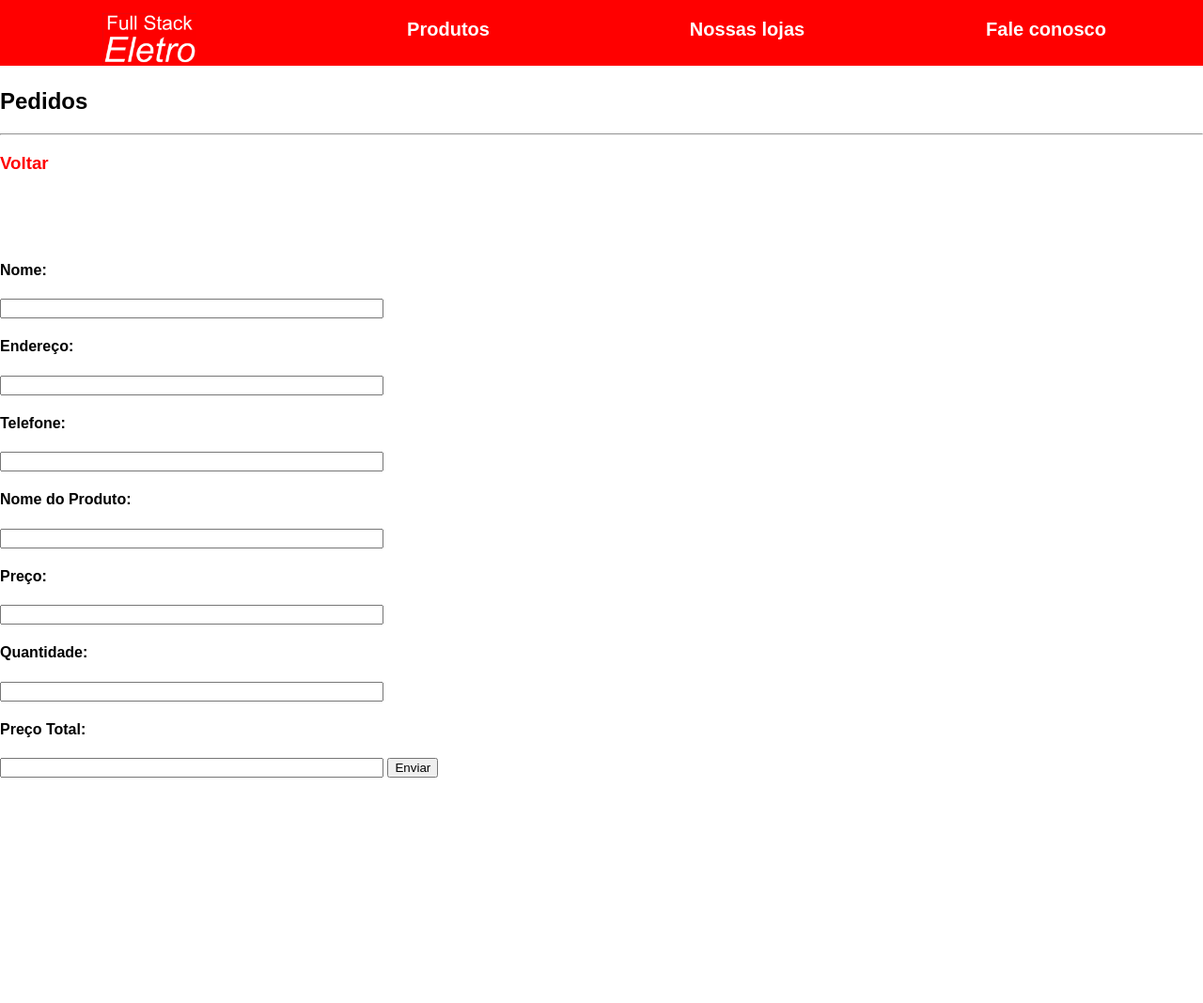
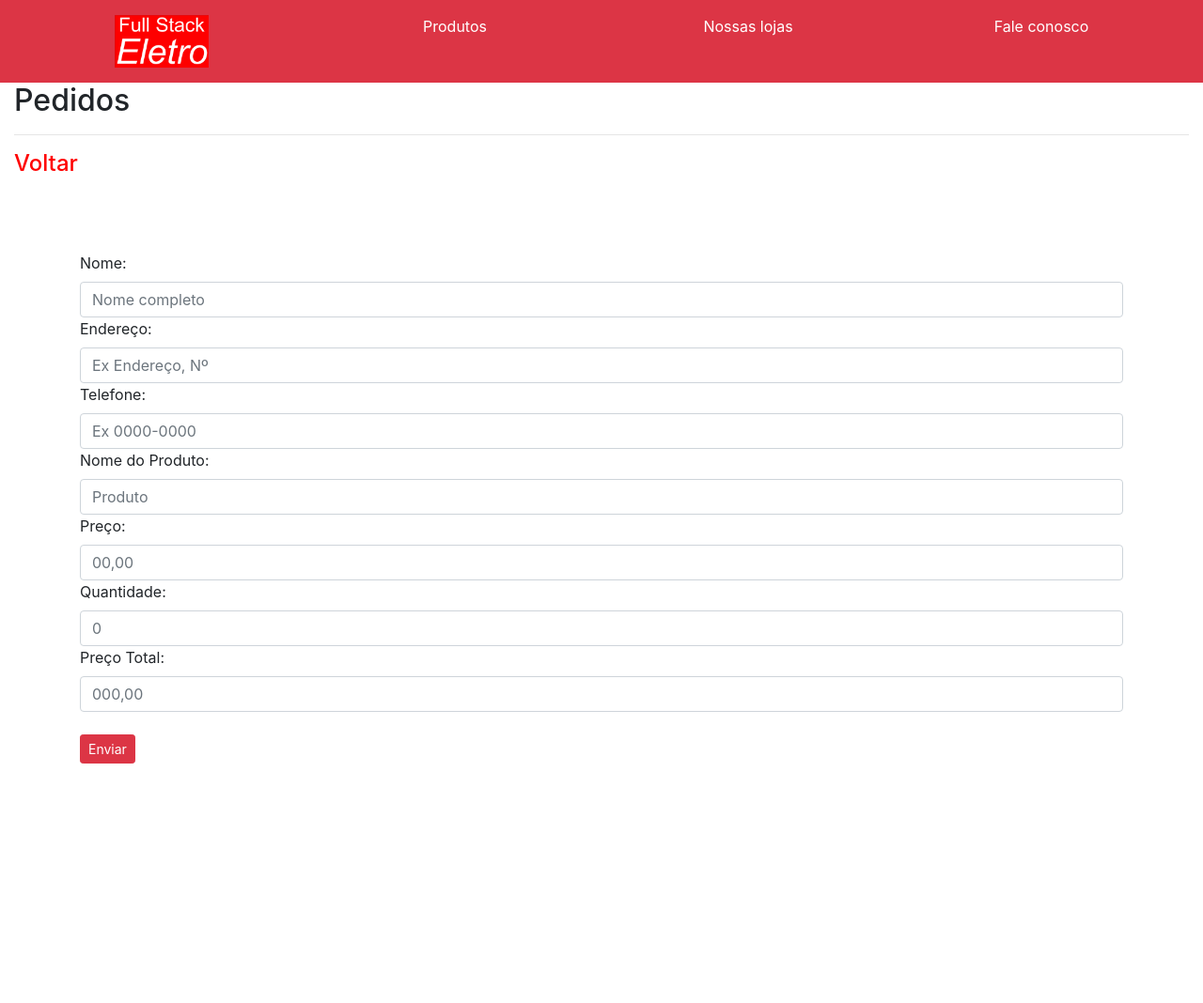
Before and after one commit to BeatrizMiotto/Full-Stack-Eletro-RecodePro2020, a PHP site: page /pedido.php in a window 1280 px wide. Shown: the top 1068 px of the page at 94% size. Run offline with PHP 8.4, Linux system fonts and the light colour scheme.

Commit message:
Usando classes Bootstrap

```diff
--- a/css/estilo.css
+++ b/css/estilo.css
@@ -5,36 +5,14 @@ body{
     margin: 0%;
 
 }
-/*pag inicial*/
-.texto_inicial{
-    text-align: center;
-    padding: 4%;
-}
+
 #formas_pagamento{
     color: red;
     font-weight: bold;
 
 }
-.menu{
-    background-color: #ff0000;
-
-}
-
 .img_menu{
-    width: 100px;
-}
-
-.menu a{
-    color: white;
-    font-weight: bold;
-    text-decoration: none;
-    text-align: center;
-    display: inline-block;
-    height: 80px;
-    line-height: 35px;
-    width: 290px;
-    padding: 14px;
-
+    width: 120px;
 }
 .categorias{
     cursor: pointer;
@@ -45,6 +23,7 @@ body{
     height: 900px;
     margin-left: 0%;
     margin: 0%;
+
 
 }
 .produtos{
@@ -85,131 +64,12 @@ div{
     width: 30%;
     height: 20%;
 }
-@media screen and (min-width: 0px) and (max-width: 500px){
-.menu{
-    font-size: 18px;
-    text-align: center;
-    display: inline-flex;
-    height: 70px;
-    line-height: 40px;
-    width: 100%;
-    padding: 14px;
+.img_menu{ width: 100px;
+}
+.categorias{ font-weight: bold; position: static; width: 20%; height: 900px; margin-left: 0%; margin: 0%;
+}
+.box_produtos{ float: left; width: 20%; height: 40vh;
+}
 
+#contato{ width: 50%; text-align: center; font-weight: bold;
 }
-.img_menu{
-    width: 100px;
-}
-.categorias{
-    font-weight: bold;
-    position: static;
-    width: 100%;
-    height: 200px;
-    margin-left: 0%;
-    margin: 0%;
-}
-.box_produtos{
-    width: 50%;
-    height: 40vh;
-}
-}
-@media screen and (min-width: 501px) and (max-width: 800px){
-    .menu {
-        font-size: 20px;
-        text-align: center;
-        display: inline-flex;
-        height: 70px;
-        line-height: 30px;
-        width: 100%;
-
-
-    }
-    .img_menu{
-        width: 100px;
-    }
-    .categorias{
-        font-weight: bold;
-        position: static;
-        width: 40%;
-        height: 100px;
-        margin-left: 0%;
-        margin: 0%;
-    }
-    .box_produtos{
-        float: left;
-        width: 30%;
-        height: 40vh;
-    }
-    }
-@media screen and (min-width: 801px) and (max-width: 1000px){
-    .menu {
-        font-size: 20px;
-        text-align: center;
-        display: inline-flex;
-        height: 70px;
-        line-height: 25px;
-        width: 100%;
-
-    }
-    .img_menu{
-        width: 100px;
-    }
-        .categorias{
-        font-weight: bold;
-        position: static;
-        width: 30%;
-        height: 100px;
-        margin-left: 0%;
-        margin: 0%;
-    }
-    .box_produtos{
-        float: left;
-        width: 20%;
-        height: 40vh;
-    }
-    }
-@media screen and (min-width: 1001px) and (max-width: 2000px){
-    .menu {
-        font-size: 20px;
-        text-align: center;
-        display: inline-flex;
-        height: 70px;
-        line-height: 25px;
-        width: 100%;
-
-    }
-    .img_menu{
-         width: 100px;
-    }
-    .categorias{
-        font-weight: bold;
-        position: static;
-        width: 20%;
-        height: 900px;
-        margin-left: 0%;
-        margin: 0%;
-    }
-    .box_produtos{
-        float: left;
-        width: 20%;
-        height: 40vh;
-    }
-    }
-    /*pag fale conosco*/
-    .tabela{
-        border: 0;
-        width: 100%;
-        padding: 20;
-    }
-    #contato{
-        width: 50%;
-        text-align: center;
-        font-weight: bold;
-    }
-    #formulario{
-        margin-left: 20%;
-        margin-right: 20%;
-        padding: 9%;
-    }
-    #entrada_texto{
-        width: 400px;
-    }
--- a/index.php
+++ b/index.php
@@ -4,6 +4,8 @@
         <meta charset="UTF-8">
         <title>Full Stack Eletro</title>
         <link rel="stylesheet" type="text/css" href="./css/estilo.css">
+        <meta name="viewport" content="width=device-width, initial-scale=1, shrink-to-fit=no">
+        <link rel="stylesheet" href="https://maxcdn.bootstrapcdn.com/bootstrap/4.0.0/css/bootstrap.css">
     </head>
     <body>
         <!--Menu-->
@@ -12,7 +14,7 @@
         ?>
 
         <br><br><br><br>
-        <main class="texto_inicial">
+        <main class="container-fluid text-center">
             <h1>Seja bem vindo(a)!</h1>
             <p>Aqui em nossa loja, programadores têm desconto nos produtos para sua casa!</p>
         </main>
--- a/menu.html
+++ b/menu.html
@@ -1,6 +1,8 @@
-<nav class="menu">
-    <a href="index.php"><img class="img_menu" src="./imagens/logo.jpeg" alt="Full Stack Eletro"></a>
-    <a href="produtos.php">Produtos</a>
-    <a href="loja.php">Nossas lojas</a>
-    <a href="contato.php">Fale conosco</a>
+<nav class="container-fluid navbar navbar-danger navbar-text navbar-sm bg-danger">
+    <ul class="nav nav-justified">
+        <li class="nav-item"><a class="nav-link" href="index.php"><img class="img_menu" src="./imagens/logo.jpeg" alt="Full Stack Eletro"></a></li>
+        <li class="nav-item"><a class="nav-link active text-white" href="produtos.php">Produtos</a></li>
+        <li class="nav-item"><a class="nav-link active text-white" href="loja.php">Nossas lojas</a></li>
+        <li class="nav-item"><a class="nav-link active text-white" href="contato.php">Fale conosco</a></li>
+    </ul>
 </nav>
--- a/pedido.php
+++ b/pedido.php
@@ -30,34 +30,37 @@
         <meta charset="UTF-8">
         <title>Pedidos - Full Stack Eletro</title>
         <link rel="stylesheet" type="text/css" href="./css/estilo.css">
+        <meta name="viewport" content="width=device-width, initial-scale=1, shrink-to-fit=no">
+        <link rel="stylesheet" href="https://maxcdn.bootstrapcdn.com/bootstrap/4.0.0/css/bootstrap.css">
     </head>
     <body>
          <!--Menu-->
         <?php
             include('menu.html');
         ?>
-
-        <h2>Pedidos</h2>
-        <hr>
-        <h3><a href="produtos.php" style="text-decoration: none; color: red;">Voltar</a></h3>
+        <section class="container-fluid">
+            <h2>Pedidos</h2>
+            <hr>
+            <h4><a href="produtos.php" style="text-decoration: none; color: red;">Voltar</a></h4>
+        </section>
         <br><br><br>
 
-        <form class="form" method="post" action="">
-            <h4>Nome: </h4>
-            <input type="text" name="cliente" id="entrada_texto">
-            <h4>Endereço: </h4>
-            <input id="entrada_texto" type="text" name="endereco">
-            <h4>Telefone: </h4>
-            <input id="entrada_texto" type="tel" name="telefone">
-            <h4>Nome do Produto: </h4>
-            <input id="entrada_texto" type="text" name="produto">
-            <h4>Preço: </h4>
-            <input id="entrada_texto" type="text" name="preco">
-            <h4>Quantidade: </h4>
-            <input id="entrada_texto" type="number" name="quantidade">
-            <h4>Preço Total: </h4>
-            <input id="entrada_texto" type="text" name="precototal">
-            <input type="submit" name="submit" value="Enviar">
+        <form class="container form-group-lg" method="post" action="">
+            <label for="nome">Nome:</label>
+            <input class="form-control" type="text" id="nome" name="cliente" placeholder="Nome completo">
+            <label for="end">Endereço:</label>
+            <input class="form-control" id="end" type="text" name="endereco" placeholder="Ex Endereço, Nº">
+            <label for="tele">Telefone:</label>
+            <input class="form-control" id="tele" type="tel" name="telefone" placeholder="Ex 0000-0000">
+            <label for="produ">Nome do Produto:</label>
+            <input class="form-control" id="produ" type="text" name="produto" placeholder="Produto">
+            <label for="pre">Preço:</label>
+            <input class="form-control" id="pre" type="text" name="preco" placeholder="00,00">
+            <label for="quant">Quantidade:</label>
+            <input class="form-control" id="quant" type="number" name="quantidade" placeholder="0">
+            <label for="pretot">Preço Total:</label>
+            <input class="form-control" id="pretot" type="text" name="precototal" placeholder="000,00"><br>
+            <input class="btn btn-sm btn-danger" type="submit" name="submit" value="Enviar">
         </form>
 
 
```
Also changed, not shown: contato.php (+20 -10 lines), fseletro_produtos.sql (+12 -1 lines), loja.php (+10 -7 lines), produtos.php (+9 -3 lines).
